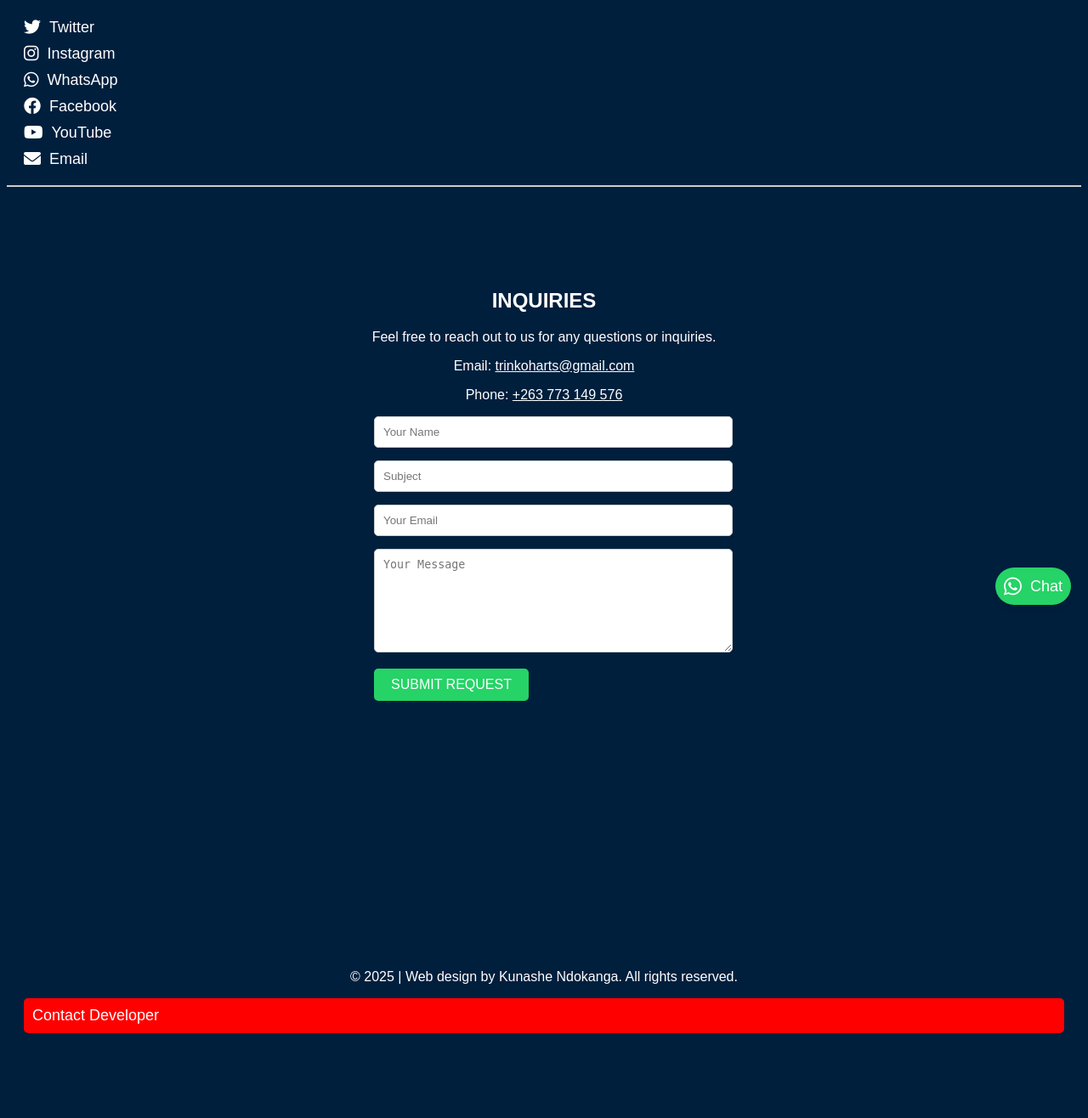
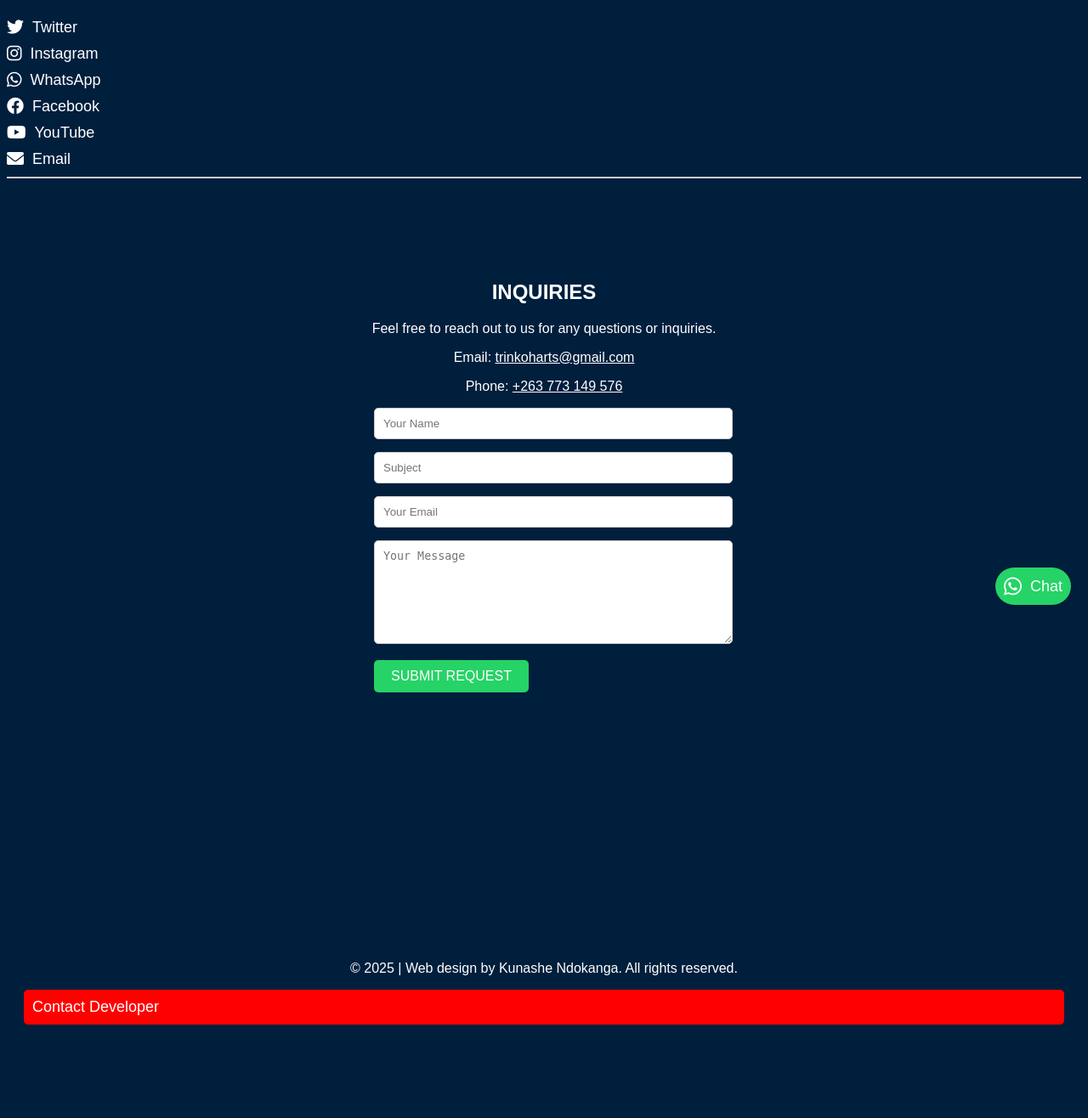
Before and after one commit to Kunashe-n/myapp, a Flask app: page /contact in a window 1280 px wide. Shown: the part 58-1374 px from the top of the page at 85% size. After the commit the page ends 1264 px from the top, so only its background shows below. Run offline with Flask 3, Linux system fonts and the light colour scheme.

Commit message:
Update contact.html

```diff
--- a/templates/contact.html
+++ b/templates/contact.html
@@ -8,7 +8,7 @@
     <link href="https://cdnjs.cloudflare.com/ajax/libs/font-awesome/6.0.0-beta3/css/all.min.css" rel="stylesheet">
     <style>
         body {
-            margin-bottom: 100px; /* Adds space at the bottom of the page */
+            margin-bottom: 2px; /* Adds space at the bottom of the page */
             background-color: #001f3d;
             color: #ffffff;
             font-family: Arial, sans-serif;
@@ -26,7 +26,7 @@
             font-size: 20px;
         }
         section {
-            margin: 20px;
+            margin: 0px;
         }
     </style>
 </head>
```
